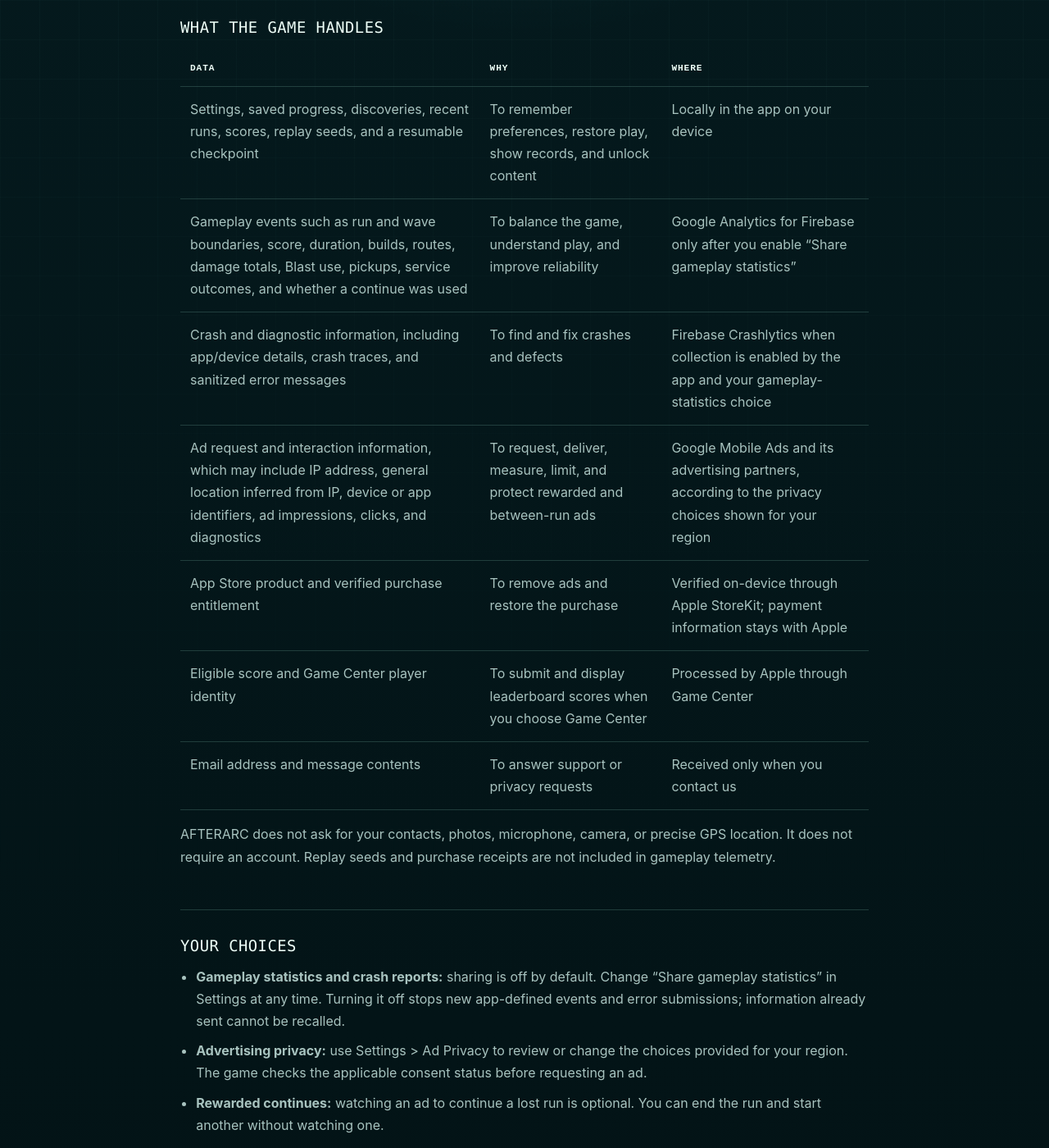
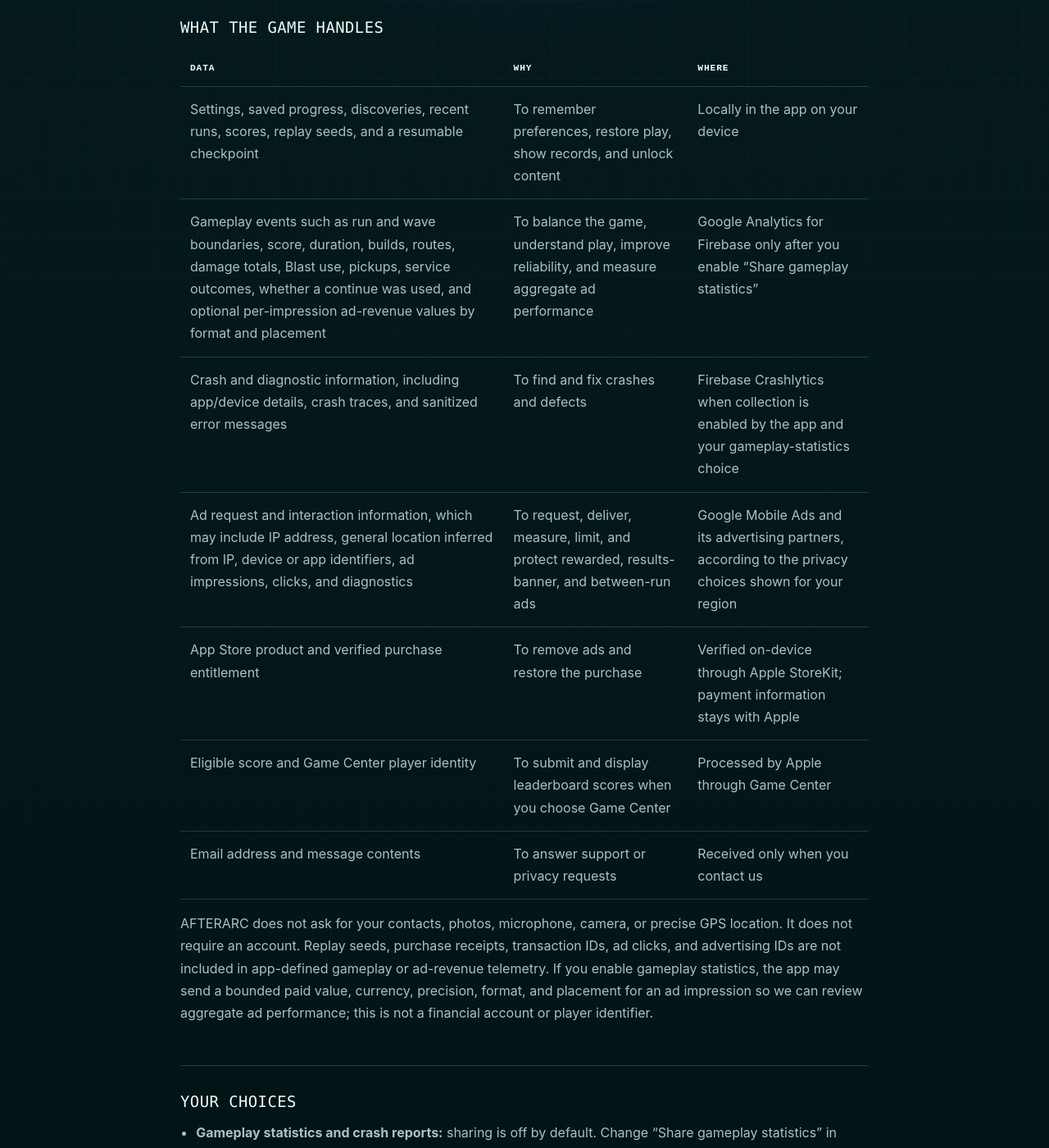
Before and after one commit to pgtgrly/pgtgrly.github.io, a Jekyll site: the page afterarc/afterarc-privacy.html, which Jekyll copies as it is, in a window 1280 px wide and 1400 px high, scrolled down 499 px. Shown: the whole window at 82% size. Built offline with Jekyll 4.4.1, drawn with Linux system fonts in a browser that asks for light colours; some of the changed text lies outside the part shown.

Commit message:
Reconcile AFTERARC ad disclosures

```diff
--- a/afterarc/afterarc-privacy.html
+++ b/afterarc/afterarc-privacy.html
@@ -28,22 +28,22 @@
         <thead><tr><th>Data</th><th>Why</th><th>Where</th></tr></thead>
         <tbody>
           <tr><td data-label="Data">Settings, saved progress, discoveries, recent runs, scores, replay seeds, and a resumable checkpoint</td><td data-label="Why">To remember preferences, restore play, show records, and unlock content</td><td data-label="Where">Locally in the app on your device</td></tr>
-          <tr><td data-label="Data">Gameplay events such as run and wave boundaries, score, duration, builds, routes, damage totals, Blast use, pickups, service outcomes, and whether a continue was used</td><td data-label="Why">To balance the game, understand play, and improve reliability</td><td data-label="Where">Google Analytics for Firebase only after you enable “Share gameplay statistics”</td></tr>
+          <tr><td data-label="Data">Gameplay events such as run and wave boundaries, score, duration, builds, routes, damage totals, Blast use, pickups, service outcomes, whether a continue was used, and optional per-impression ad-revenue values by format and placement</td><td data-label="Why">To balance the game, understand play, improve reliability, and measure aggregate ad performance</td><td data-label="Where">Google Analytics for Firebase only after you enable “Share gameplay statistics”</td></tr>
           <tr><td data-label="Data">Crash and diagnostic information, including app/device details, crash traces, and sanitized error messages</td><td data-label="Why">To find and fix crashes and defects</td><td data-label="Where">Firebase Crashlytics when collection is enabled by the app and your gameplay-statistics choice</td></tr>
-          <tr><td data-label="Data">Ad request and interaction information, which may include IP address, general location inferred from IP, device or app identifiers, ad impressions, clicks, and diagnostics</td><td data-label="Why">To request, deliver, measure, limit, and protect rewarded and between-run ads</td><td data-label="Where">Google Mobile Ads and its advertising partners, according to the privacy choices shown for your region</td></tr>
+          <tr><td data-label="Data">Ad request and interaction information, which may include IP address, general location inferred from IP, device or app identifiers, ad impressions, clicks, and diagnostics</td><td data-label="Why">To request, deliver, measure, limit, and protect rewarded, results-banner, and between-run ads</td><td data-label="Where">Google Mobile Ads and its advertising partners, according to the privacy choices shown for your region</td></tr>
           <tr><td data-label="Data">App Store product and verified purchase entitlement</td><td data-label="Why">To remove ads and restore the purchase</td><td data-label="Where">Verified on-device through Apple StoreKit; payment information stays with Apple</td></tr>
           <tr><td data-label="Data">Eligible score and Game Center player identity</td><td data-label="Why">To submit and display leaderboard scores when you choose Game Center</td><td data-label="Where">Processed by Apple through Game Center</td></tr>
           <tr><td data-label="Data">Email address and message contents</td><td data-label="Why">To answer support or privacy requests</td><td data-label="Where">Received only when you contact us</td></tr>
         </tbody>
       </table>
-      <p>AFTERARC does not ask for your contacts, photos, microphone, camera, or precise GPS location. It does not require an account. Replay seeds and purchase receipts are not included in gameplay telemetry.</p>
+      <p>AFTERARC does not ask for your contacts, photos, microphone, camera, or precise GPS location. It does not require an account. Replay seeds, purchase receipts, transaction IDs, ad clicks, and advertising IDs are not included in app-defined gameplay or ad-revenue telemetry. If you enable gameplay statistics, the app may send a bounded paid value, currency, precision, format, and placement for an ad impression so we can review aggregate ad performance; this is not a financial account or player identifier.</p>
     </section>
 
     <section id="your-choices">
       <h2>Your choices</h2>
       <ul>
         <li><strong>Gameplay statistics and crash reports:</strong> sharing is off by default. Change “Share gameplay statistics” in Settings at any time. Turning it off stops new app-defined events and error submissions; information already sent cannot be recalled.</li>
-        <li><strong>Advertising privacy:</strong> use Settings &gt; Ad Privacy to review or change the choices provided for your region. The game checks the applicable consent status before requesting an ad.</li>
+        <li><strong>Advertising privacy:</strong> use Settings &gt; Ad Privacy to review or change the choices provided for your region. The game checks the applicable consent status before requesting an ad. Non-owners may see a banner only on a meaningful results screen or an interstitial at a deliberate break between runs, subject to availability and cooldown.</li>
         <li><strong>Rewarded continues:</strong> watching an ad to continue a lost run is optional. You can end the run and start another without watching one.</li>
         <li><strong>Remove Ads:</strong> the optional one-time purchase disables game advertising and includes the same once-per-run continue without an ad. Restore Purchases checks the Apple Account entitlement. The price shown by the App Store is localized for your storefront.</li>
         <li><strong>Game Center:</strong> signing in and using the leaderboard is your choice. Apple controls Game Center identity, visibility, and records.</li>
--- a/afterarc/afterarc-terms.html
+++ b/afterarc/afterarc-terms.html
@@ -15,7 +15,7 @@
     <header class="document-header"><p class="eyebrow">Rules beyond the arena</p><h1>Terms<br><em>of Use.</em></h1><p class="lede">These terms apply when you download or use AFTERARC, an iPhone game provided by Pranav Garg.</p><p class="meta">Effective 12 September 2026</p></header>
     <section><h2>Using the game</h2><p>Your license to use AFTERARC is governed by <a href="https://www.apple.com/legal/internet-services/itunes/dev/stdeula/" target="_blank" rel="noopener noreferrer">Apple’s Standard Licensed Application End User License Agreement</a>. These terms supplement that agreement and do not limit rights it gives you. You may not disrupt, cheat, automate play against public leaderboards, or misuse the game.</p><p>The game, its visual design, audio, code, text, and original content remain the property of Pranav Garg and applicable licensors. Apple, Game Center, Google, and other third-party names remain the property of their owners. The <a href="afterarc-licenses.html">software notices</a> list included components.</p></section>
     <section><h2>Scores, seeds, and saved progress</h2><p>Replay seeds reproduce a structured starting point under the current rules, but an update may change outcomes, balance, or content. Scores, unlocks, run history, and checkpoints are entertainment features. They may be corrected, rejected, reset, or become incompatible when needed to address defects, cheating, corruption, balance, or service changes.</p><p>Eligible scores may be sent to Game Center when you choose that service. Do not submit manipulated or automated scores.</p></section>
-    <section><h2>Ads and network access</h2><p>The game may offer optional rewarded advertisements and between-run interstitial advertisements. Ads, Game Center, privacy forms, analytics, crash reporting, and diagnostics can require an internet connection. Ad availability and rewards are not guaranteed. Your carrier or internet provider may charge for data use.</p></section>
+    <section><h2>Ads and network access</h2><p>The game may offer optional rewarded advertisements, a results-only banner, and between-run interstitial advertisements. Results banners are reserved below the result actions; the game does not place banners over the active board. Ads, Game Center, privacy forms, analytics, crash reporting, and diagnostics can require an internet connection. Ad availability and rewards are not guaranteed. Your carrier or internet provider may charge for data use.</p></section>
     <section><h2>Purchases</h2><p>Where available, Remove Ads is a one-time, non-consumable purchase through Apple. Its localized price is shown before purchase. It removes game ads and includes one ad-free continue per run under the same assisted-score rules. Pending or unverified purchases do not grant the entitlement. Use Restore Purchases with the Apple Account that bought it. Apple handles payment, purchase authorization, and refund requests under its policies. A refunded or revoked purchase no longer grants ad removal. There is no subscription or recurring charge for Remove Ads.</p></section>
     <section><h2>Health and accessibility</h2><p>The game uses motion, flashes, sound, and haptic feedback. Reduced Motion, volume, visual quality, and haptic controls are available in Settings. Stop playing if you experience discomfort.</p></section>
     <section><h2>Availability and updates</h2><p>We may update the game, rebalance it, add or remove features, change device or operating-system requirements, or discontinue it. Updates may be needed for connected features. We do not promise uninterrupted or error-free operation, preservation of every local save, or continued support for every device or iOS version.</p></section>
```
Also changed, not shown: afterarc/afterarc-support.html (+1 -1 lines).
